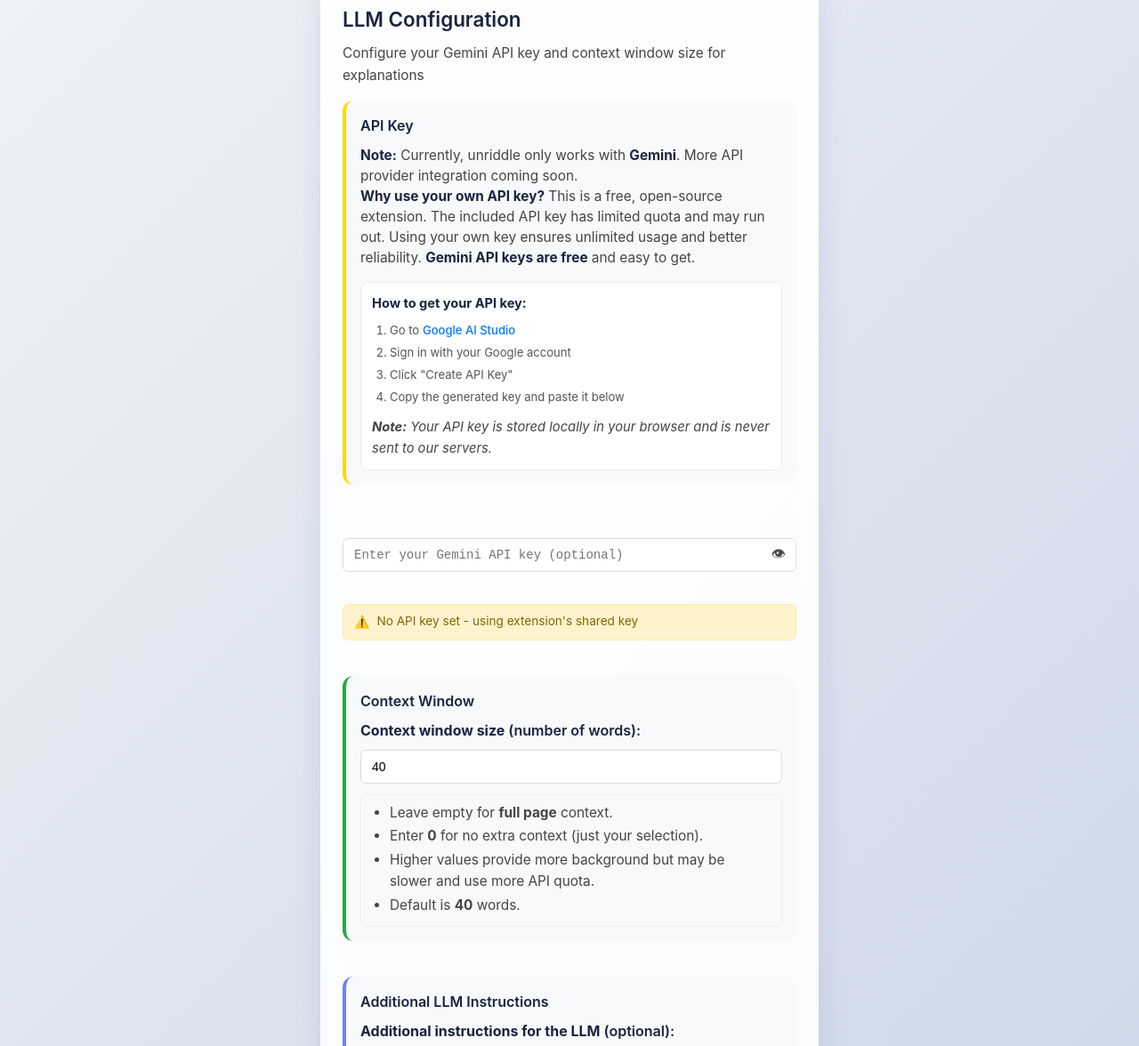
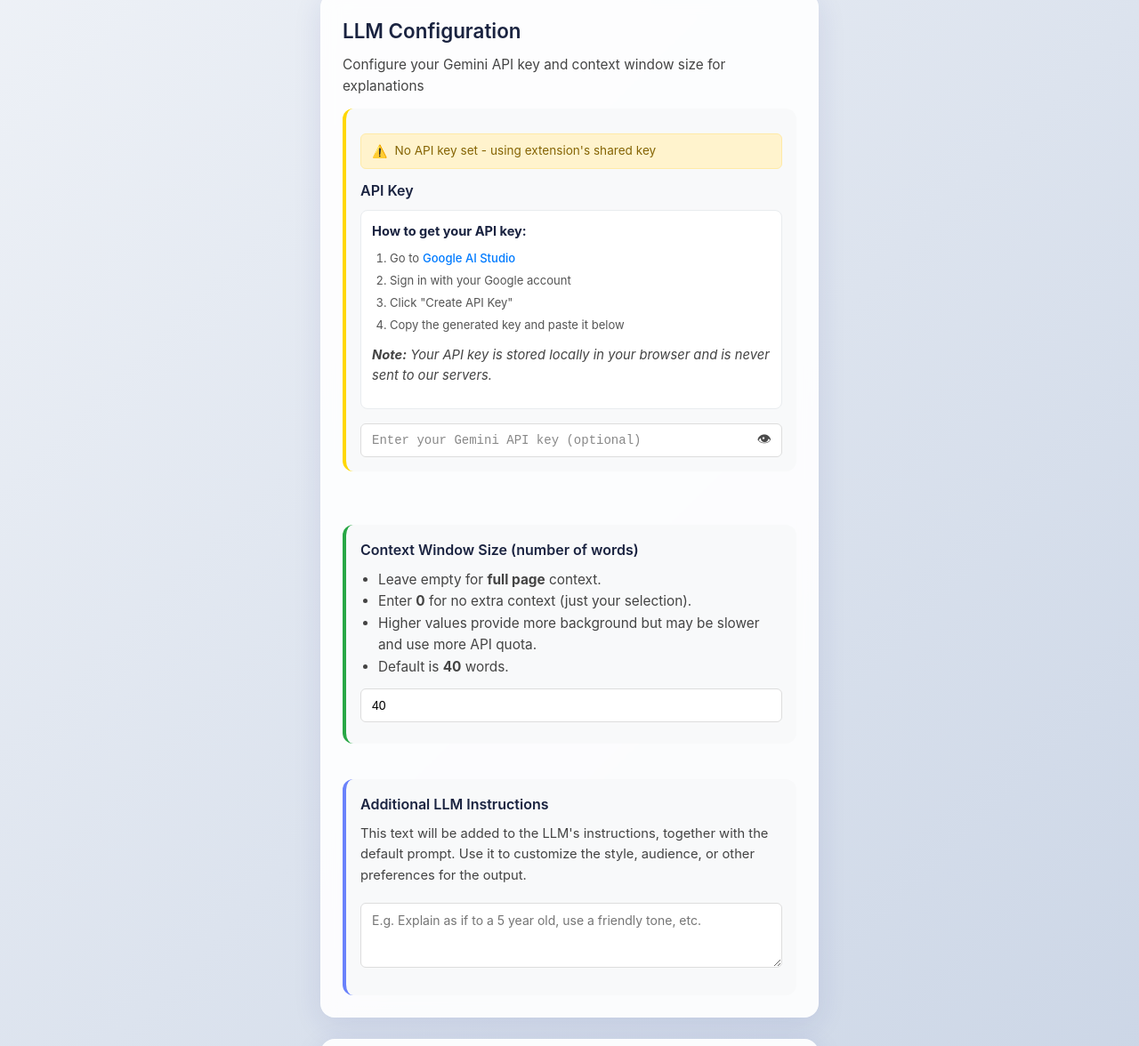
Before and after one commit to yc3136/unriddle, a website built with Vite: page src/settings/settings.html in a window 1280 px wide. Shown: the part 579-1755 px from the top of the page at 89% size. Built offline with nearby package versions, Linux system fonts and the light colour scheme; some packages are replaced by stand-ins of ours.

Commit message:
Refactor settings UI by updating styles for improved consistency and usability. Added margin adjustments and unified description styles. Removed unused CSS for context window descriptions and ensured placeholder text in the API key field matches other inputs. Updated HTML structure for better clarity and organization of API key and context window settings.

```diff
--- a/src/settings/settings.css
+++ b/src/settings/settings.css
@@ -326,6 +326,7 @@
   display: flex;
   align-items: center;
   gap: 8px;
+  margin-bottom: 12px;
 }
 
 .api-key-status.no-key {
@@ -753,8 +754,7 @@
   border-left: 4px solid #6a82fb;
 }
 .font-dynamic-explanation {
-  color: #666;
-  font-size: 0.93em;
+  /* Remove any hardcoded color or font-size here to inherit from the global description styles */
 }
 .font-family-dropdown {
   width: 100%;
@@ -827,6 +827,8 @@
   margin-bottom: 8px;
   transition: border-color 0.2s, background 0.2s, color 0.2s;
 }
+/* Remove these now-unused styles for .context-window-description and its children */
+/*
 .context-window-description {
   font-size: 0.92em;
   color: #555;
@@ -837,6 +839,14 @@
   border: 1px solid #eee;
   transition: background 0.2s, border 0.2s, color 0.2s;
 }
+.context-window-description ul {
+  margin: 0;
+  padding-left: 20px;
+}
+.context-window-description li {
+  margin-bottom: 2px;
+}
+*/
 
 @media (prefers-color-scheme: dark) {
   #font-example-text {
@@ -1014,17 +1024,11 @@
   font-weight: 600;
   font-size: 1em;
 }
-.setting-description,
-.language-explanation,
-.api-key-explanation,
-.api-key-instructions,
-.api-key-note,
-.context-window-description,
-.font-dynamic-explanation,
-.custom-prompt-description,
-.version-info {
+.settings-description-unified, .setting-description, .language-explanation, .api-key-explanation, .api-key-instructions, .api-key-note, .context-window-description, .font-dynamic-explanation, .custom-prompt-description, .version-info, .additional-llm-instructions-description {
   color: #444;
   font-size: 0.96em;
+  line-height: 1.6;
+  margin-bottom: 12px;
 }
 @media (prefers-color-scheme: dark) {
   .setting-section label,
@@ -1034,15 +1038,19 @@
   .config-subheading {
     color: #f3f6fa;
   }
-  .setting-description,
-  .language-explanation,
-  .api-key-explanation,
-  .api-key-instructions,
-  .api-key-note,
-  .context-window-description,
-  .font-dynamic-explanation,
-  .custom-prompt-description,
-  .version-info {
+  .settings-description-unified, .setting-description, .language-explanation, .api-key-explanation, .api-key-instructions, .api-key-note, .context-window-description, .font-dynamic-explanation, .custom-prompt-description, .version-info, .additional-llm-instructions-description {
     color: #e2e8f0;
   }
 }
+
+/* Ensure placeholder text in .api-key-field matches other input placeholders */
+.api-key-field::placeholder {
+  color: #888;
+  opacity: 1;
+}
+@media (prefers-color-scheme: dark) {
+  .api-key-field::placeholder {
+    color: #a0aec0;
+    opacity: 1;
+  }
+}
--- a/src/settings/settings.html
+++ b/src/settings/settings.html
@@ -36,13 +36,10 @@
         <p class="setting-description">Configure your Gemini API key and context window size for explanations</p>
         <div class="llm-info">
           <div class="api-key-info">
+            <div class="api-key-status" id="api-key-status">
+              <span class="status-text">No API key set - using extension's shared key</span>
+            </div>
             <h3 class="config-subheading">API Key</h3>
-            <p class="api-key-explanation">
-              <strong>Note:</strong> Currently, unriddle only works with <strong>Gemini</strong>. More API provider integration coming soon.<br>
-              <strong>Why use your own API key?</strong> This is a free, open-source extension.
-              The included API key has limited quota and may run out. Using your own key ensures
-              unlimited usage and better reliability. <strong>Gemini API keys are free</strong> and easy to get.
-            </p>
             <div class="api-key-instructions">
               <h4>How to get your API key:</h4>
               <ol>
@@ -54,7 +51,6 @@
               <p class="api-key-note">
                 <strong>Note:</strong> Your API key is stored locally in your browser and is never sent to our servers.
               </p>
-            </div>
             </div>
             <div class="api-key-input">
               <input
@@ -68,13 +64,18 @@
                 👁
               </button>
             </div>
-          <div class="api-key-status" id="api-key-status">
-            <span class="status-text">No API key set - using extension's shared key</span>
           </div>
 
           <div class="context-window-info">
-            <h3 class="config-subheading">Context Window</h3>
-            <label for="context-window-input"><strong>Context window size</strong> (number of words):</label>
+            <h3 class="config-subheading">Context Window Size (number of words)</h3>
+            <div class="context-window-instructions settings-description-unified" style="margin-bottom: 12px;">
+              <ul style="margin: 0; padding-left: 20px;">
+                <li>Leave empty for <strong>full page</strong> context.</li>
+                <li>Enter <strong>0</strong> for no extra context (just your selection).</li>
+                <li>Higher values provide more background but may be slower and use more API quota.</li>
+                <li>Default is <strong>40</strong> words.</li>
+              </ul>
+            </div>
             <input
               type="number"
               id="context-window-input"
@@ -83,19 +84,10 @@
               placeholder="40 (default)"
               autocomplete="off"
             />
-            <div class="context-window-description">
-              <ul>
-                <li>Leave empty for <strong>full page</strong> context.</li>
-                <li>Enter <strong>0</strong> for no extra context (just your selection).</li>
-                <li>Higher values provide more background but may be slower and use more API quota.</li>
-                <li>Default is <strong>40</strong> words.</li>
-              </ul>
-            </div>
           </div>
 
           <div class="additional-llm-instructions-info">
             <h3 class="config-subheading">Additional LLM Instructions</h3>
-            <label for="custom-prompt-input"><strong>Additional instructions for the LLM</strong> (optional):</label>
             <div class="additional-llm-instructions-description" style="font-size: 0.92em; margin-top: 4px;">
               This text will be added to the LLM's instructions, together with the default prompt. Use it to customize the style, audience, or other preferences for the output.
             </div>
@@ -119,7 +111,7 @@
             <input type="radio" name="font-mode" id="font-mode-dynamic" checked />
             <span><strong>Use dynamic font</strong> (match the font of your selected text)</span>
           </label>
-          <div class="font-dynamic-explanation" style="margin: 8px 0 0 28px; font-size: 0.93em; color: #666;">
+          <div class="font-dynamic-explanation additional-llm-instructions-description" style="margin: 8px 0 0 28px;">
             The popup will use the same font family and size as the text you selected. This is the default and works best for most sites.
           </div>
           <label style="display: flex; align-items: center; gap: 8px; margin-top: 16px;">
```
Lines whose indentation alone changed are shown as unchanged.
